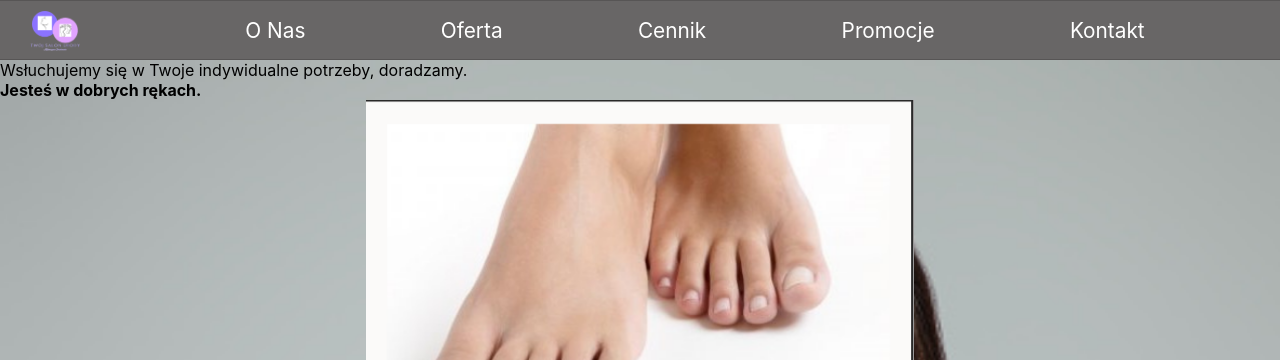
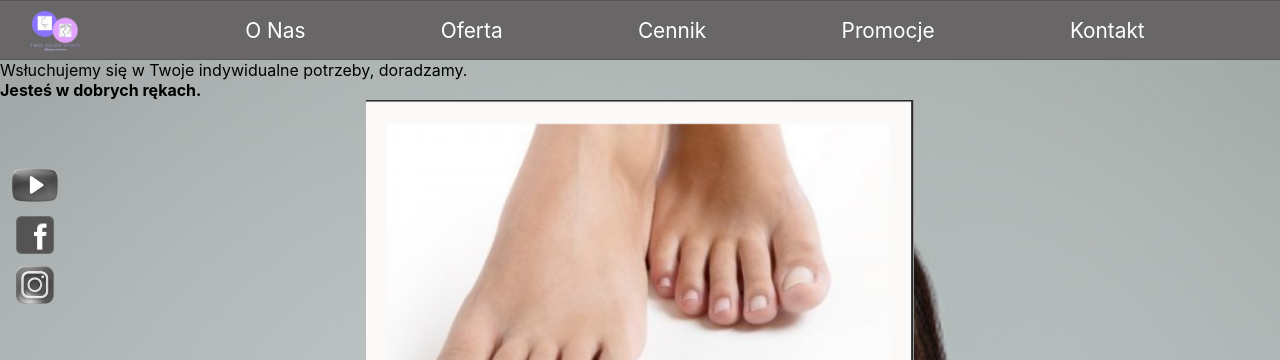
Before and after one commit to smolar8/TwojSalonUrody, a React (Create React App) app: page / in a window 1280 px wide. Shown: the top 360 px of the page. Built offline with nearby package versions, Linux system fonts and the light colour scheme.

Commit message:
social style in about

```diff
--- a/src/components/aboutUs/AboutUs.jsx
+++ b/src/components/aboutUs/AboutUs.jsx
@@ -1,11 +1,17 @@
 import React, { useState, useRef, useEffect } from "react";
 
 import "./styleAbout/about.css";
+
+import TextHeader from "../../textHeader/TextHeader";
+import PhotoTeam from "../../photoTeam/PhotoTeam";
+//img socials
+import Fb from "../../img&icon/fb.png";
+import Yt from "../../img&icon/yt.png";
+import Inst from "../../img&icon/inst.png";
+// img slides
 import firstImg from "../../img&icon/firstSlide.png";
 import secondImg from "../../img&icon/secondSlide.png";
 import thirdImg from "../../img&icon/thirdSlide.png";
-import TextHeader from "../../textHeader/TextHeader";
-import PhotoTeam from "../../photoTeam/PhotoTeam";
 
 const slide = [firstImg, secondImg, thirdImg];
 const delay = 4000;
@@ -51,6 +57,20 @@ export default function AboutUs() {
         <TextHeader />
       </section>
       <section className="slide-photo">
+        <div className="slide__photo--socials">
+          <div className="slide__photo__socials--yt">
+            <img className="img" src={Yt} alt="yt" />
+            <p className="img--text">youtube</p>
+          </div>
+          <div className="slide__photo__socials--fb">
+            <img className="img" src={Fb} alt="fb" />
+            <p className="img--text">facebook</p>
+          </div>
+          <div className="slide__photo__socials--inst">
+            <img className="img" src={Inst} alt="instagram" />
+            <p className="img--text">instagram</p>
+          </div>
+        </div>
         <div className="slideshow">
           {slideShow(index)}
           <div className="slideshowDots">
--- a/src/components/aboutUs/styleAbout/about.css
+++ b/src/components/aboutUs/styleAbout/about.css
@@ -1,3 +1,4 @@
+@import url("https://fonts.googleapis.com/css2?family=Roboto:wght@400;700&display=swap");
 .main {
   width: 100%;
   background-image: url("../../../img&icon/background.jpg");
@@ -58,3 +59,83 @@
 .teams {
   margin: 30px auto;
 }
+
+.slide__photo--socials {
+  position: relative;
+}
+
+.img {
+  width: 100%;
+  height: 100%;
+  filter: grayscale(100%);
+}
+.img:hover {
+  filter: none;
+}
+
+.slide__photo__socials--yt {
+  position: absolute;
+  width: 50px;
+  height: 50px;
+  margin: 10px;
+  top: 50px;
+  left: 0;
+}
+
+.slide__photo__socials--fb {
+  position: absolute;
+  width: 50px;
+  height: 50px;
+  margin: 10px;
+  top: 100px;
+  left: 0;
+}
+
+.slide__photo__socials--inst {
+  position: absolute;
+  width: 50px;
+  height: 50px;
+  margin: 10px;
+  top: 150px;
+  left: 0;
+}
+
+.slide__photo__socials--yt:hover,
+.slide__photo__socials--fb:hover,
+.slide__photo__socials--inst:hover {
+  transform: scale(1.1);
+}
+
+.slide__photo__socials--yt::after,
+.slide__photo__socials--fb::after,
+.slide__photo__socials--inst::after {
+  content: "";
+  position: absolute;
+  left: 55px;
+  bottom: 25px;
+  width: 50%;
+  height: 2px;
+  background: rgb(241, 204, 16);
+  transform: scaleX(0);
+  transform-origin: right;
+  transition: transform 250ms ease-in;
+}
+
+.slide__photo__socials--yt:hover::after,
+.slide__photo__socials--fb:hover::after,
+.slide__photo__socials--inst:hover::after {
+  transform: scale(1);
+  transform-origin: left;
+}
+
+.img--text {
+  display: none;
+  transition: transform 2s ease-in;
+}
+.slide__photo__socials--yt:hover .img--text, .slide__photo__socials--fb:hover .img--text, .slide__photo__socials--inst:hover .img--text {
+  display: block;
+  position: absolute;
+  left: 90px;
+  bottom: 18px;
+  color: rgb(241, 204, 16);
+}
--- a/src/components/aboutUs/styleAbout/about.scss
+++ b/src/components/aboutUs/styleAbout/about.scss
@@ -1,17 +1,18 @@
+@import "../../../style/pageStyle.scss";
 .main {
   width: 100%;
-  background-image: url("../../../img&icon/background.jpg") ;
+  background-image: url("../../../img&icon/background.jpg");
   background-repeat: no-repeat;
   background-size: cover;
   padding-bottom: 30px;
 }
+
 .slide-photo {
   display: flex;
   justify-content: center;
   width: 100%;
+}
 
-
-}
 .slideshow {
   margin: 0 auto;
   overflow: hidden;
@@ -20,20 +21,20 @@
 
 .slideshowSlider {
   white-space: nowrap;
-  transition:  ease 2000ms;
-
+  transition: ease 2000ms;
 }
-.slideshowSlider--img{
-  width:auto;
+.slideshowSlider--img {
+  width: auto;
   height: 380px;
 }
+
 .slide {
   display: inline-block;
 
   height: 400px;
   width: 100%;
   border-radius: 40px;
-margin-left: 100px;
+  margin-left: 100px;
 }
 
 /* Buttons */
@@ -56,7 +57,81 @@ margin-left: 100px;
 
 .slideshowDot.active {
   background-color: #6a0dad;
+
 }
-.teams{
-margin: 30px auto;
+.teams {
+  margin: 30px auto;
 }
+
+.slide__photo--socials {
+  position: relative;
+}
+
+.img {
+  width: 100%;
+  height: 100%;
+  filter: grayscale(100%);
+
+
+  &:hover {
+    filter: none;
+  }
+}
+
+.slide__photo__socials--yt {
+  @include icon-social(50px, 0)
+}
+
+.slide__photo__socials--fb {
+
+  @include icon-social(100px, 0)
+}
+
+.slide__photo__socials--inst {
+  @include icon-social(150px, 0)
+}
+
+.slide__photo__socials--yt:hover,
+.slide__photo__socials--fb:hover,
+.slide__photo__socials--inst:hover {
+  transform: scale(1.1);
+}
+
+.slide__photo__socials--yt::after,
+.slide__photo__socials--fb::after,
+.slide__photo__socials--inst::after {
+  content: "";
+  position: absolute;
+  left: 55px;
+  bottom: 25px;
+  width: 50%;
+  height: 2px;
+  background: $footerH2;
+
+  transform: scaleX(0);
+  transform-origin: right;
+  transition: transform 250ms ease-in;
+}
+
+.slide__photo__socials--yt:hover::after,
+.slide__photo__socials--fb:hover::after,
+.slide__photo__socials--inst:hover::after {
+  transform: scale(1);
+  transform-origin: left;
+}
+
+.img--text {
+  display: none;
+  transition: transform 2s ease-in;
+
+
+  .slide__photo__socials--yt:hover &,
+  .slide__photo__socials--fb:hover &,
+  .slide__photo__socials--inst:hover & {
+    display: block;
+    position: absolute;
+    left: 90px;
+    bottom: 18px;
+    color: $footerH2;
+  }
+}
--- a/src/photoTeam/stylePhotoTeam/photoTeam.css
+++ b/src/photoTeam/stylePhotoTeam/photoTeam.css
@@ -13,7 +13,7 @@
   position: relative;
   width: 380px;
   margin: 10px;
-  z-index: 2;
+  z-index: 20;
 }
 
 .teamPhotos::before {
@@ -28,6 +28,7 @@
   z-index: -1;
   transform: skew(1.5deg, 1.5deg);
   background: linear-gradient(315deg, #12c2e9, #f64f59);
+  box-shadow: 2px 2px 2px black, -2px -2px 2px black;
 }
 
 .teamPhotos--img1,
--- a/src/photoTeam/stylePhotoTeam/photoTeam.scss
+++ b/src/photoTeam/stylePhotoTeam/photoTeam.scss
@@ -18,7 +18,7 @@ $gd2-color: #f64f59;
     width: 380px;
     margin: 10px;
 
-    z-index: 2;
+    z-index: 20;
 
 }
 
@@ -34,7 +34,7 @@ $gd2-color: #f64f59;
     z-index: -1;
     transform: skew(1.5deg, 1.5deg);
     background: linear-gradient(315deg, $gd1-color, $gd2-color);
-
+box-shadow: 2px 2px 2px black, -2px -2px 2px black;
 
 }
 
```
Also changed, not shown: src/style/pageStyle.scss (+8 -0 lines).
